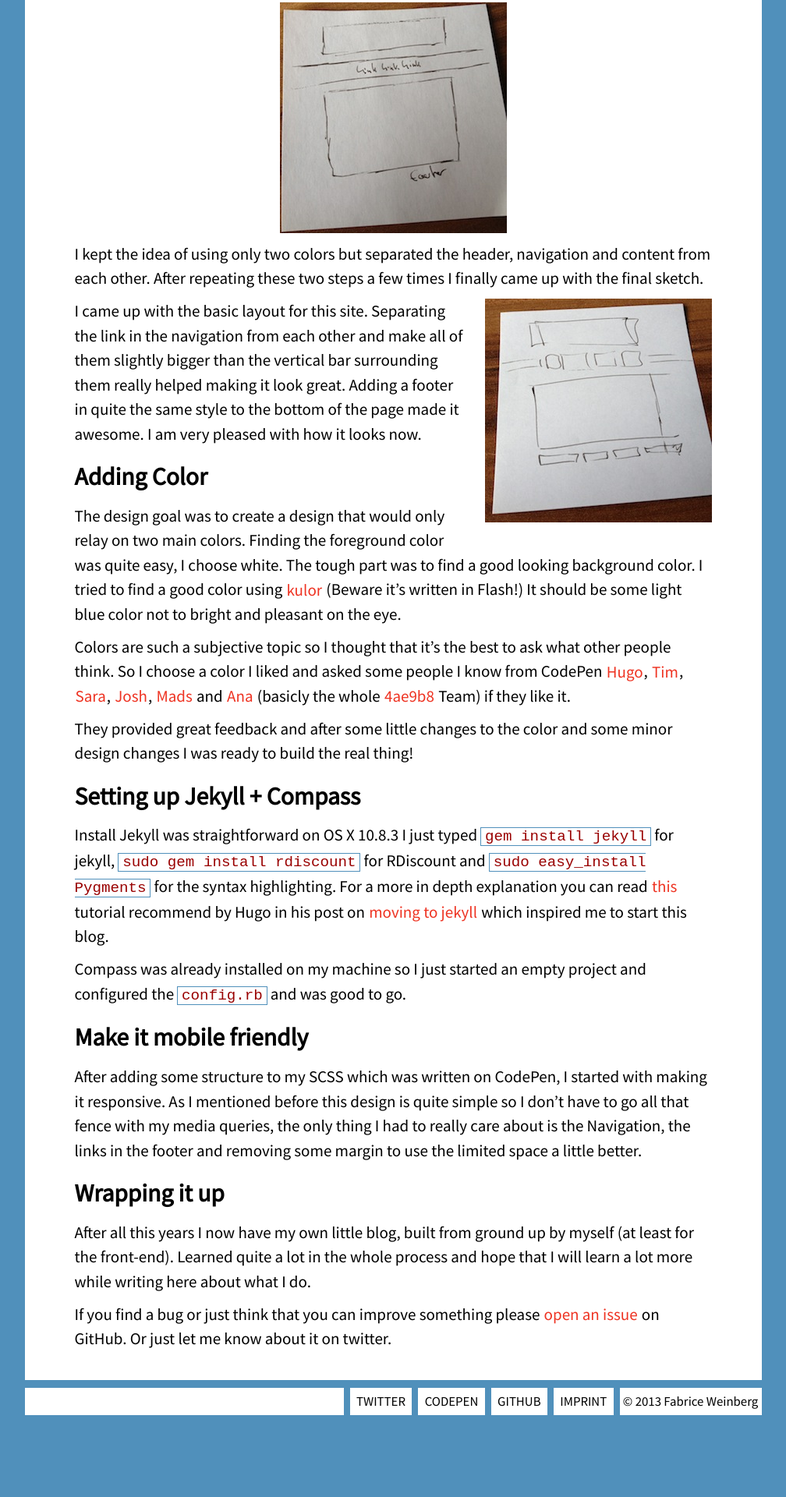
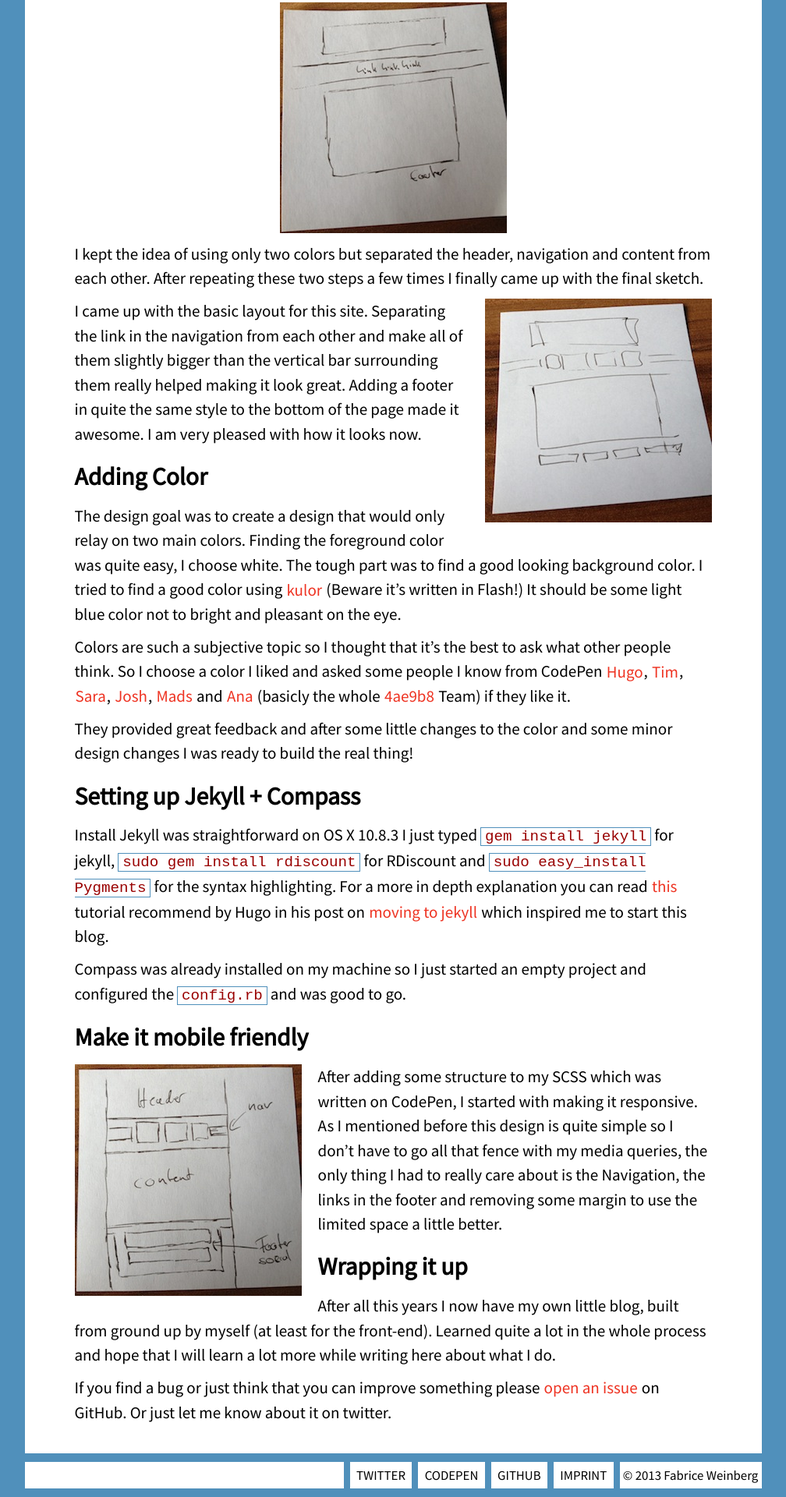
Before and after one commit to FWeinb/fweinb.github.com, a Jekyll site: the page built from _posts/2013-03-23-Creating-this-Blog.md, in a window 1280 px wide. Shown: the part 1409-3329 px from the top of the page at 78% size, without its empty margins (136-1144 px from the left). Built offline with Jekyll 4.4.1, drawn with Linux system fonts in a browser that asks for light colours; Markdown is read by kramdown in place of the engine named in the settings; before the commit the page ends 3234 px from its top, so only the background shows below that.

Commit message:
Add image to the articel.

```diff
--- a/_posts/2013-03-23-Creating-this-Blog.md
+++ b/_posts/2013-03-23-Creating-this-Blog.md
@@ -59,6 +59,8 @@ Compass was already installed on my machine so I just started an empty project a
 
 ## Make it mobile friendly
 
+<img src="/images/blog-creating/mobile-drawing.jpg" class="image-left" />
+
 After adding some structure to my SCSS which was written on CodePen, I started with making it responsive. As I mentioned before this design is quite simple so I don't have to go all that fence with my media queries, the only thing I had to really care about is the Navigation, the links in the footer and removing some margin to use the limited space a little better.
 
 ## Wrapping it up
```
Also changed, not shown: images/blog-creating/mobile-drawing.jpg (added).
